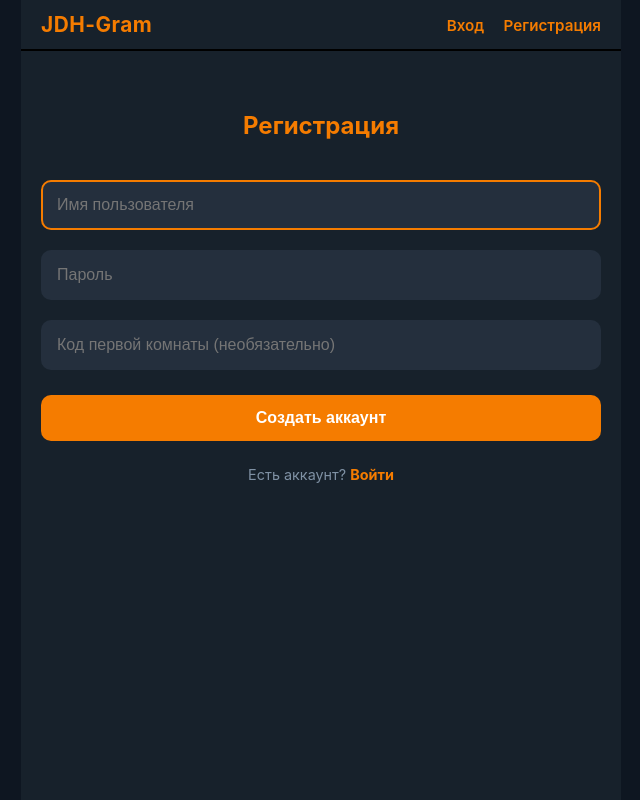
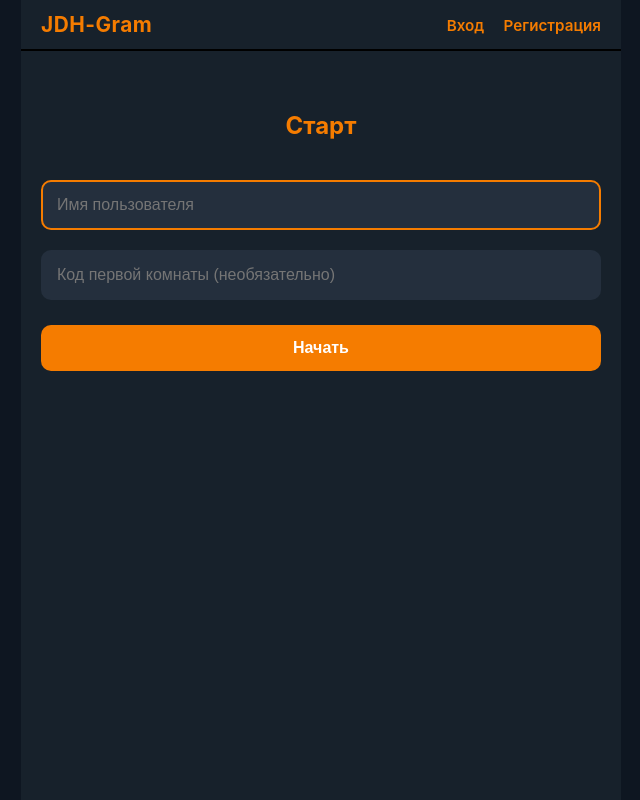
Before and after one commit to JDH-AF/JDHgram-, a Flask app: page /register in a window 1280 px wide. Shown: the whole page, without its empty margins (319-959 px from the left). Run offline with Flask 3, Linux system fonts and the light colour scheme.

Commit message:
Update register.html

```diff
--- a/templates/register.html
+++ b/templates/register.html
@@ -1,15 +1,11 @@
 {% extends "base.html" %}
 {% block content %}
 <div class="auth-container">
-    <h2>Регистрация</h2>
+    <h2>Старт</h2>
     <form method="POST">
         <input type="text" name="username" placeholder="Имя пользователя" required autofocus>
-        <input type="password" name="password" placeholder="Пароль" required>
         <input type="text" name="room_code" placeholder="Код первой комнаты (необязательно)">
-        <button type="submit">Создать аккаунт</button>
+        <button type="submit">Начать</button>
     </form>
-    <div class="auth-footer">
-        Есть аккаунт? <a href="{{ url_for('login') }}">Войти</a>
-    </div>
 </div>
 {% endblock %}
```
